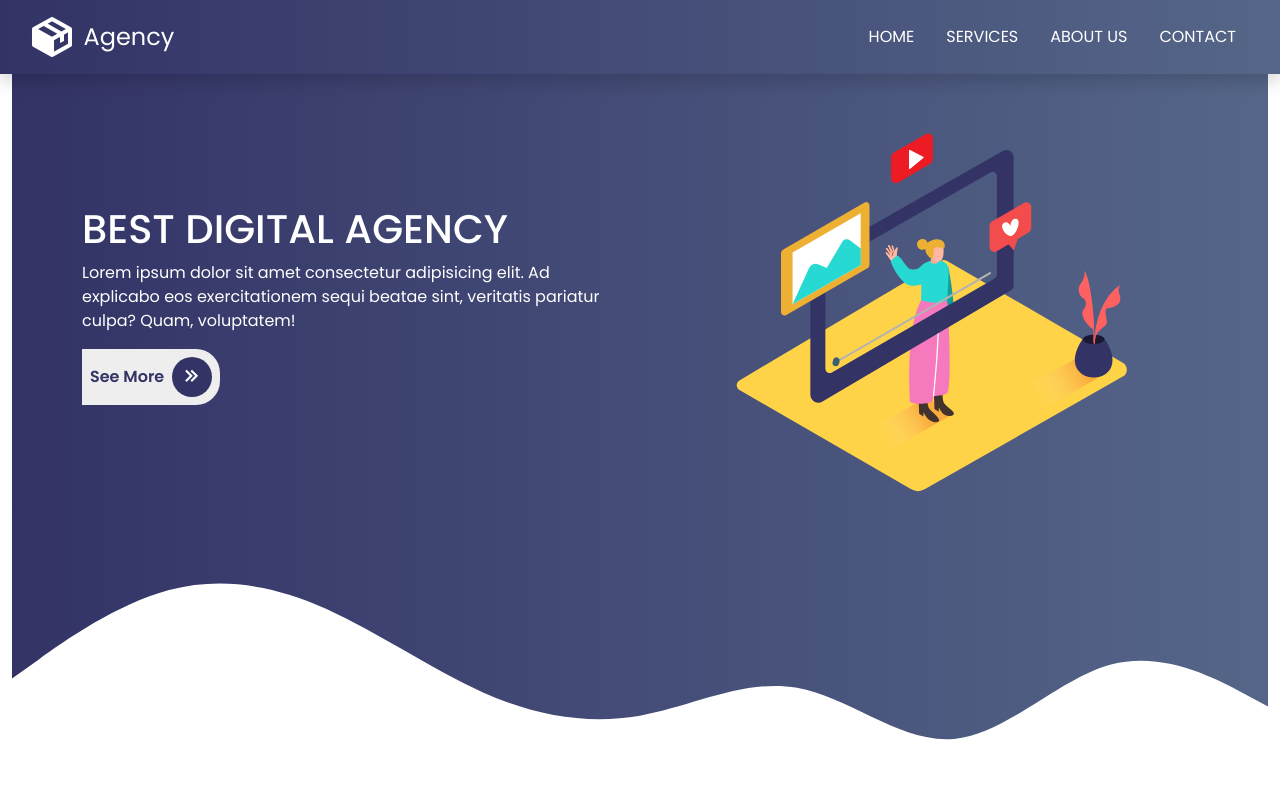
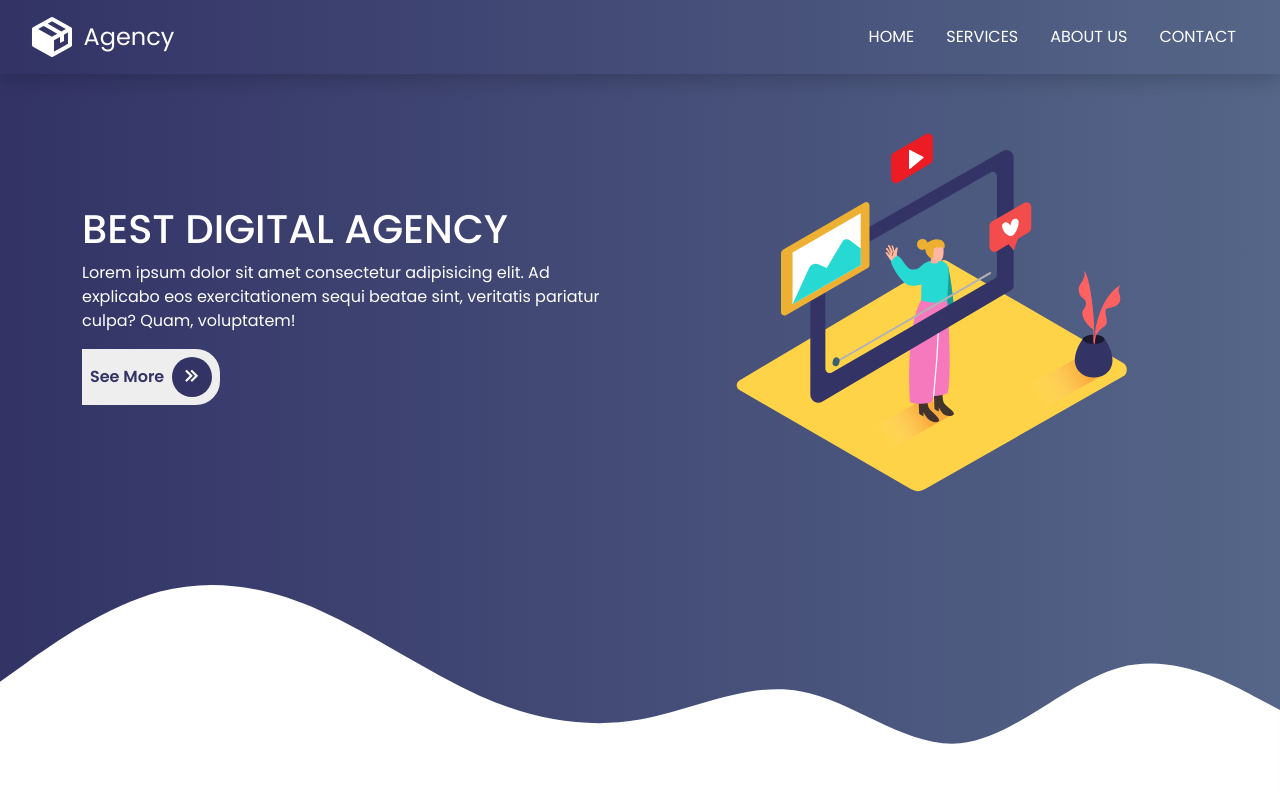
Before and after one commit to leandrNvs/digital-agency-bootstrap, a plain HTML site: page index.html in a window 1280 px wide. Shown: the top 800 px of the page. Drawn offline with nearby package versions, Linux system fonts and the light colour scheme.

Commit message:
Container retirado

```diff
--- a/index.html
+++ b/index.html
@@ -47,7 +47,6 @@
       </div>
    </nav>
 
-   <div class="container-xxl">
    <!--==================== BANNER SECTION ====================-->
    <section id="banner" class="bg-gradient">
       <div class="container">
@@ -72,6 +71,7 @@
          <path fill="#fff" fill-opacity="1" d="M0,192L30,170.7C60,149,120,107,180,90.7C240,75,300,85,360,112C420,139,480,181,540,208C600,235,660,245,720,234.7C780,224,840,192,900,202.7C960,213,1020,267,1080,261.3C1140,256,1200,192,1260,176C1320,160,1380,192,1410,208L1440,224L1440,320L1410,320C1380,320,1320,320,1260,320C1200,320,1140,320,1080,320C1020,320,960,320,900,320C840,320,780,320,720,320C660,320,600,320,540,320C480,320,420,320,360,320C300,320,240,320,180,320C120,320,60,320,30,320L0,320Z"></path>
       </svg>
    </section>
+
    <!--==================== SERVICES SECTION ====================-->
    <section id="services">
       <div class="container text-center">
@@ -101,6 +101,7 @@
          </div>
       </div>
    </section>
+
     <!--==================== ABOUT US ====================-->
     <section id="about-us">
       <div class="container">
@@ -124,6 +125,7 @@
          </div>
       </div>
    </section>
+
    <!--==================== TESTIMONIALS SECTION ====================-->
    <section id="testimonials">
       <div class="container">
@@ -142,6 +144,7 @@
          </div>
       </div>
    </section>
+
    <!--==================== SOCIAL MEDIAS SECTION ====================-->
    <section id="social-media">
       <div class="container">
@@ -155,6 +158,7 @@
          </div>
       </div>
    </section>
+
    <!--==================== FOOTER ====================-->
    <footer id="footer" class="p-5">
       <div class="container">
@@ -199,7 +203,6 @@
          </div>
       </div>
    </footer>
-   </div>
 
    <!--==================== BOOTSTRAP JS ====================-->
    <script src="https://cdnjs.cloudflare.com/ajax/libs/bootstrap/5.2.0/js/bootstrap.bundle.min.js" integrity="sha512-9GacT4119eY3AcosfWtHMsT5JyZudrexyEVzTBWV3viP/YfB9e2pEy3N7WXL3SV6ASXpTU0vzzSxsbfsuUH4sQ==" crossorigin="anonymous"></script>
```
Lines whose indentation alone changed are shown as unchanged.
